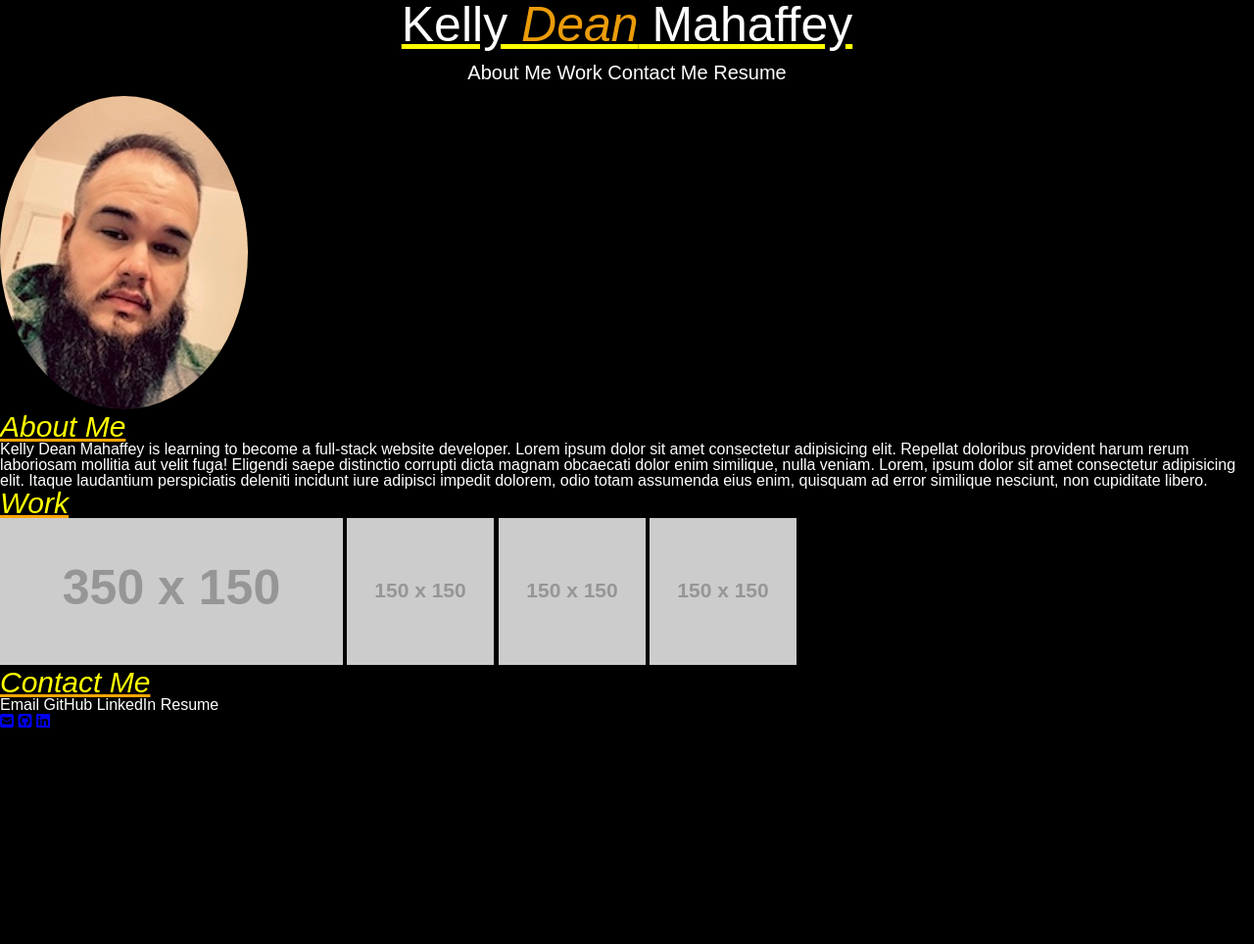
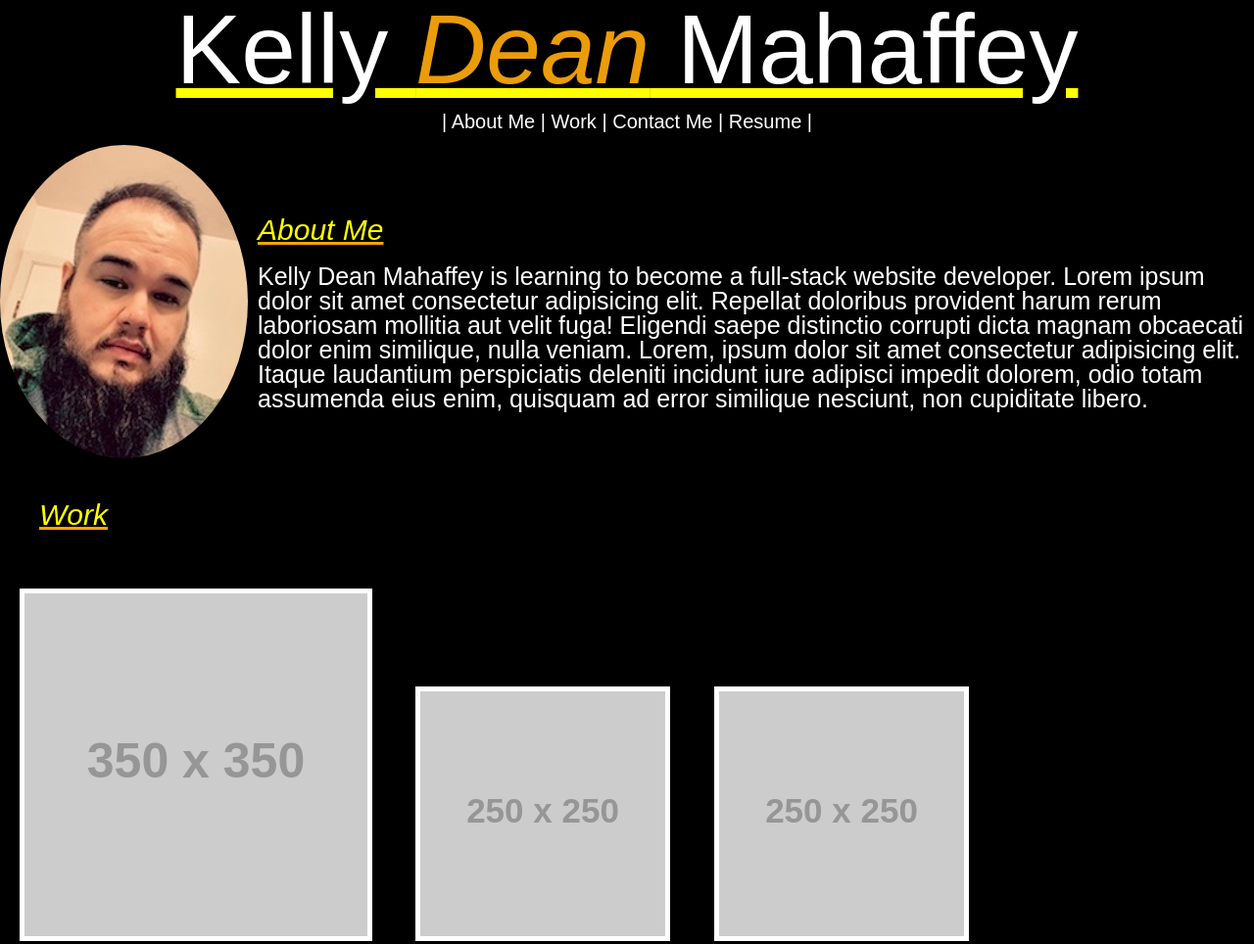
Before and after one commit to DeanMahaffey/portfolio, a plain HTML site: page index.html in a window 1280 px wide. Shown: the top 964 px of the page at 98% size. Before the commit the page ends 800 px from the top, so only its background shows below. Drawn offline with Linux system fonts and the light colour scheme; placeholder pictures from the web are drawn by us; a web font is replaced by a local one.

Commit message:
updated html and css

```diff
--- a/assets/css/style.css
+++ b/assets/css/style.css
@@ -7,14 +7,14 @@ body {
 
 /*centers the header and makes a yellow underline*/
 header {
-    font-size: 50px;
+    font-size: 100px;
     color: white;
     text-align: center;
     text-decoration: underline yellow;
 }
 
 /*makes the name dean orange with italics*/
-.dean {
+#dean {
     font-style: italic;
     color: rgb(235, 156, 10);
 }
@@ -43,4 +43,116 @@ h2 {
     color: yellow;
     font-style: italic;
     text-decoration: underline orange;
+    margin: 20px 0;
 }
+
+/*font size for about me section*/
+p{
+    font-size: 25px;
+}
+
+/*margins and padding for about me*/
+#aboutme {
+    padding: 10px;
+    margin: auto;
+}
+
+/*flex for the image and about me section*/
+.photoabout {
+    display: flex;
+}
+
+#firstaside > #aboutme {
+    flex: 0 0 15%;
+}
+
+
+#work {
+    display: flex;
+    padding: 20px;
+    margin: 20px;
+}
+
+#work > a {
+    flex: 0 0 15%;
+}
+
+/*puts a border around the project images*/
+.projects a {
+    display: inline-flex;
+    border: solid 5px white;
+    margin: 20px;
+
+}
+
+/*makes the logo white and bigger*/
+footer a {
+    text-decoration: none;
+    color: white;
+    font-size: 60px;
+    padding: 30px;
+    text-align: center;
+    display: inline-block;
+    justify-content: right;
+}
+
+/*makes the footer stand out from the rest of the website*/
+footer {
+    background: gray;
+    display: flex;
+    justify-content: right;
+}
+
+/*the heading in the footer*/
+h3 {
+    font-size: 20px;
+    color: yellow;
+    font-style: italic;
+    text-decoration: underline orange;
+    margin: 20px 0;
+    padding: 20px;
+    justify-content: center;
+    display: inline-block;
+    width: 100%;
+    text-align: right;
+
+}
+
+/*back to top hyper link*/
+.top {
+    font-size: 15px;
+    background: lightgrey;
+    font-style: italic;
+    color: black;
+}
+
+/*inline the contact section*/
+.contact {
+    padding: 20px;
+    text-align: right;
+    display: inline-block;
+    margin: 20px;
+}
+
+#contact {
+    padding: 20px;
+    display: inline-block;
+    text-decoration: none;
+    color: white;
+    font-size: x-large;
+
+}
+
+/*resume link in contact me section*/
+#resume {
+    padding: 20px;
+    display: inline-block;
+    text-decoration: none;
+    color: white;
+    font-size: x-large;
+}
+
+/*makes the line between the contacts yellow*/
+#line {
+    color: yellow;
+}
--- a/index.html
+++ b/index.html
@@ -16,16 +16,16 @@
 <body>
 
     <!--Makes the name Dean appear in differt font-->
-    <header>
-        <h1>Kelly <span class="dean">Dean</span> Mahaffey</h1>
+    <header id="backtotop">
+        <h1>Kelly <span id="dean">Dean</span> Mahaffey</h1>
     </header>
 
         <!--makes the links at the top of the page-->
         <nav id="navlinks">
-            <a href="#aboutme">About Me</a>
-            <a href="#work">Work</a>
-            <a href="#contactme">Contact Me</a>
-            <a href="#res">Resume</a>
+            <a href="#aboutme">| About Me |</a>
+            <a href="#work">Work |</a>
+            <a href="#contact">Contact Me |</a>
+            <a href="#resume">Resume |</a>
         </nav>
 
     <main>
@@ -45,36 +45,46 @@
 
         <div>
             <!--work section with images of projects but right they have a place holder-->
-             <aside id="work">
-                 <h2>Work</h2>
+             <aside>
+                 <h2 id="work">Work</h2>
              </aside>
 
-             <article>
-                 <div>
-                     <img class="projectmain" src="https://via.placeholder.com/350x150" alt="image placeholder">
-                     <img class="projectimage" src="https://via.placeholder.com/150" alt="image placeholder">
-                     <img class="projectimage" src="https://via.placeholder.com/150" alt="image placeholder">
-                     <img class="projectimage" src="https://via.placeholder.com/150" alt="image placeholder">
-                 </div>
-                </article>
+             <article class="projects">
 
+                <!--place holders for my projects that are links that open in another tab-->
+
+                 <a href="https://github.com/DeanMahaffey/HM-1-code_refactor" target="_blank"><img class="projectmain"  src="https://via.placeholder.com/350x350" alt="image placeholder"></a>
+
+                <a href="https://github.com/DeanMahaffey/prework-about-me" target="_blank"><img class="projectimage" src="https://via.placeholder.com/250" alt="image placeholder"></a>
+
+                <a href="https://github.com/DeanMahaffey/class-1-2" target="_blank"><img class="projectimage" src="https://via.placeholder.com/250" alt="image placeholder"></a>
+
+                <a href="https://github.com/DeanMahaffey/portfolio" target="_blank"><img class="projectimage" src="https://via.placeholder.com/250" alt="image placeholder"></a>
+
+
+            </article>
         </div>
+
         <!--contact me section with links???-->
-        <aside id="contactme">
-            <h2>Contact Me</h2>
-            <nav>
-                <a>Email</a>
-                <a>GitHub</a>
-                <a>LinkedIn</a>
-                <a>Resume</a>
-            </nav>
-        </aside>
+        <h2 class="contact">Contact Me</h2>
+
+            <a id="contact" href="mailto:kelly.mahaffey@icloud.com">Email <span id="line">|</span></a>
+            <a id="contact" href="https://github.com/DeanMahaffey" target="_blank">GitHub <span id="line">|</span></a>
+            <a id="contact" href="https://www.linkedin.com/in/dean-mahaffey/" target="_blank">LinkedIn <span id="line">|</span></a>
+            <a id="resume" href="https://drive.google.com/file/d/1J0JF4D01-bU-D425Ny3UV41-XLksBL7N/view?usp=sharing" target="_blank">Resume <span id="line">|</span></a>
+
+
  </main>
     <!--footer with icon with links to social media and email.-->
     <footer>
+        <h3>Stay Connected</h3>
+
         <a class="email" href="mailto:kelly.mahaffey@icloud.com" ><i class="fas fa-envelope-square"></i></a>
         <a class="github" href="https://github.com/DeanMahaffey" target="_blank"><i class="fab fa-github-square"></i></a>
         <a class="LinkedIn" href="https://www.linkedin.com/in/dean-mahaffey/" target="_blank"><i class="fab fa-linkedin"></i></a>
+
+        <a class="top" href="#backtotop">Back to Top</a>
+
     </footer>
 </body>
 </html>
```
